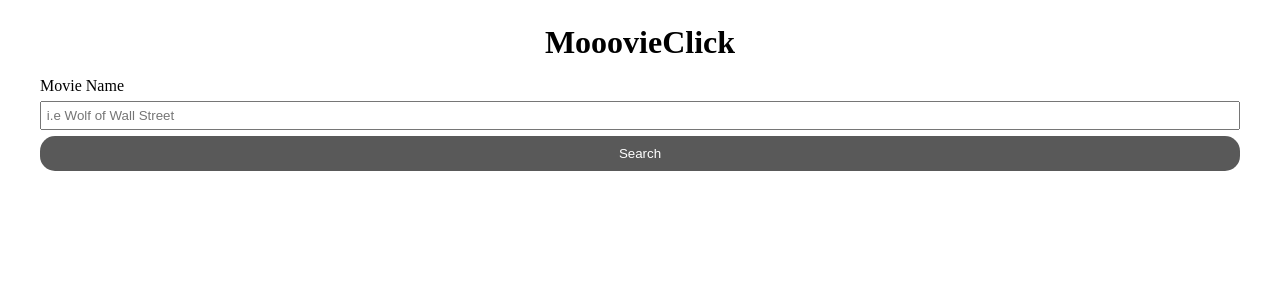
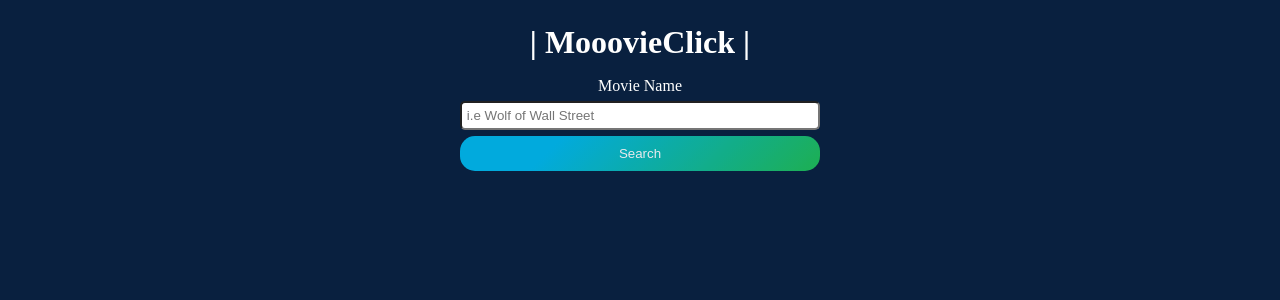
Before and after one commit to RidhikGovind/mooovieClick, a React (Create React App) app: page / in a window 1280 px wide. Shown: the top 300 px of the page. Built offline with nearby package versions, Linux system fonts and the light colour scheme.

Commit message:
Updated UI

```diff
--- a/src/SearchBar.js
+++ b/src/SearchBar.js
@@ -4,7 +4,7 @@ export default function SearchBar() {
   //creating a query state, with its function and setting a default value of ''
   const [query, setQuery] = useState("");
   //note that the movies are stored in an 'array'
-  const [movies,setMovies] = useState([]);
+  const [movies, setMovies] = useState([]);
 
   const searchMovies = async (e) => {
     e.preventDefault();
@@ -15,7 +15,7 @@ export default function SearchBar() {
     try {
       const res = await fetch(url);
       const data = await res.json();
-      setMovies(data.results)
+      setMovies(data.results);
     } catch (err) {
       console.log(err);
     }
@@ -23,7 +23,7 @@ export default function SearchBar() {
 
   return (
     <div className="searchBar" onSubmit={searchMovies}>
-      <h1>MooovieClick</h1>
+      <h1>| MooovieClick |</h1>
 
       <form className="form">
         <label className="label" htmlFor="search">
@@ -44,13 +44,38 @@ export default function SearchBar() {
         </button>
       </form>
 
-      <div className="movieList" >
+      <div className="movieList">
+        {movies
+          .filter((movie) => movie.poster_path)
+          .map((movie) => (
+            <div class="movieCard" key={movies.id}>
+              <div className="card_img">
+                <img
+                  src={`https://image.tmdb.org/t/p/w185_and_h278_bestv2/${movie.poster_path}`}
+                  alt="moviePoster"
+                />
+              </div>
 
-        {movies.filter(movie => movie.poster_path).map(movie => (
-          <div class="movieCard" key={movies.id}>
-            <img src={`https://image.tmdb.org/t/p/w185_and_h278_bestv2/${movie.poster_path}`} alt="moviePoster"/>
-          </div>
-        ))}
+              <div className="card_content">
+                {/* <h2 class="language">{movie.original_language}</h2> */}
+                <h3 className="card_title">{movie.title}</h3>
+                <h4 className="card_details">{movie.overview}</h4>
+
+                <div class="circle_content">
+                  <div class="circle popularity">
+                    <h3>{Math.floor(movie.popularity)}</h3>
+                    <h4>Popularity</h4>
+                  </div>
+                  <div class="circle vote_average">
+                  <h3>{movie.vote_average}</h3>
+                  <h4>Average Vote</h4>
+                  </div>
+
+                </div>
+
+              </div>
+            </div>
+          ))}
       </div>
     </div>
   );
--- a/src/styles.css
+++ b/src/styles.css
@@ -1,4 +1,4 @@
-*{
+* {
   margin: 0;
   padding: 0;
   box-sizing: border-box;
@@ -8,31 +8,42 @@
   font-family: sans-serif;
   text-align: center;
 }
+body {
+  background-color: #537895;
+  background-image: linear-gradient(315deg, #537895 0%, #09203f 74%);
+  background-repeat: none;
+  background-size: contain;
+  height: 100000000vh;
+  color: #fff;
+}
 
-.searchBar  {
+.searchBar {
   text-align: center;
   padding: 1.5rem;
   font-family: ubuntu;
 }
 
-.form{
+.form {
   display: grid;
   padding: 1rem;
 }
 
-.label{
+.label {
   text-align: left;
   margin-bottom: 0.4rem;
 }
 
-.input{
+.input {
   padding: 0.3rem;
   margin-bottom: 0.4rem;
-
+  border-radius: 5px;
 }
 
-.searchBtn{
-  background:rgba(0,0,0,0.65);
+.searchBtn {
+  background-color: #20bf55;
+  background-image: linear-gradient(315deg, #20bf55 0%, #01baef 74%);
+
+  background-repeat: none;
   color: white;
   border: none;
   padding: 0.6rem;
@@ -40,8 +51,126 @@ margin-bottom: 0.4rem;
   border-radius: 15px;
   outline: none;
   transition: 0.3s ease all;
+  opacity: 0.9;
 }
 
-.searchBtn:hover{
-  background:rgba(0,0,0,0.8);
+.searchBtn:hover {
+  opacity: 1;
 }
+
+.movieCard {
+  padding: 1rem;
+  margin: 2rem;
+  border-radius: 15px;
+  color: rgba(0, 0, 0, 0.767);
+  background: rgba(0, 0, 0, 0.4);
+  background-color: #fee2f8;
+  background-image: linear-gradient(315deg, #fee2f8 0%, #dcf8ef 74%);
+  transition: 0.5s ease all;
+  cursor: pointer;
+}
+
+.movieCard:hover {
+  transform: scale(1.05);
+}
+
+.card_img {
+  margin-bottom: 1.8rem;
+}
+
+.card_title {
+  margin: 1rem;
+}
+
+.card_details {
+  margin: 1rem;
+}
+
+.circle_content{
+display: flex;
+justify-content: space-around;
+}
+.circle{
+  width: 80px;
+  height: 80px;
+  padding: 1rem;
+  display: flex;
+  flex-direction: row;
+  background: lightslategray;
+  margin: 2rem 1rem;
+  border-radius: 50%;
+  position: relative;
+  background-color: #fc5296;
+background-image: linear-gradient(315deg, #fc5296 0%, #f67062 74%);
+
+}
+
+.circle h4{
+  position: absolute;
+  bottom: -2.4rem;
+
+  left: 0;
+}
+
+.circle:before{
+  content: '';
+  position: absolute;
+  width: 80%;
+  height: 80%;
+  background-color: #0cbaba;
+  background-image: linear-gradient(315deg, #0cbaba 0%, #380036 74%);
+
+top: 8px;
+left: 8px;
+transform: translate(-50,-50%);
+border-radius: 50%;
+}
+
+.popularity h4{
+  position: absolute;
+bottom: -1.7rem;
+}
+
+.circle h3{
+  z-index: 10;
+  color: white;
+  position: absolute;
+  transform: translate( 50%, 50%);
+}
+
+@media(min-width: 520px) {
+  input{
+width: 50%;
+  }
+
+  .searchBtn{
+      width: 50%;
+  }
+
+  .form{
+    display: flex;
+flex-direction: column;
+align-items: center
+  }
+}
+
+
+@media(min-width: 720px) {
+  input{
+width: 30%;
+  }
+
+  .searchBtn{
+      width: 30%;
+  }
+
+  .form{
+    display: flex;
+flex-direction: column;
+align-items: center
+  }
+}
+
+@media(max-width: 320px) {
+
+}
```
Lines whose indentation alone changed are shown as unchanged.
